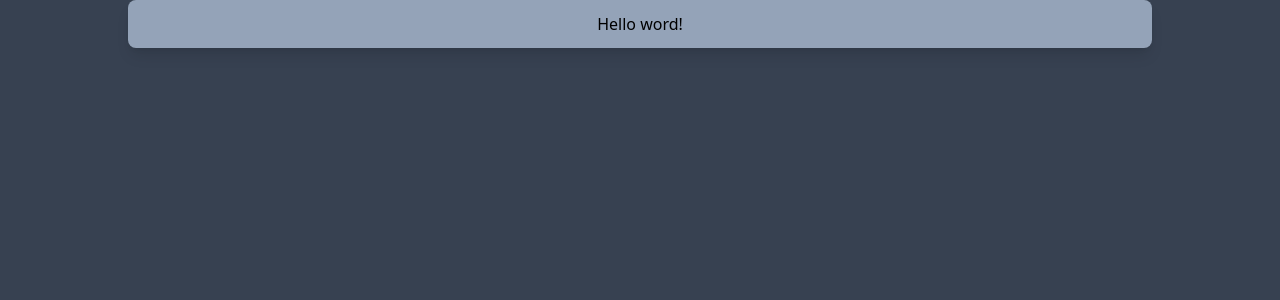
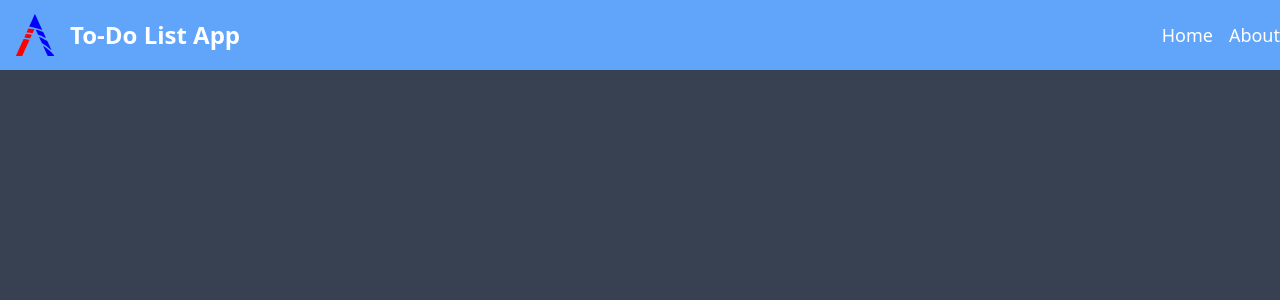
Before and after one commit to uezili/frontend-ascan, a React (Vite) app: page / in a window 1280 px wide. Shown: the top 300 px of the page. Built offline with nearby package versions, Linux system fonts and the light colour scheme.

Commit message:
Ajust padding and call header component.

```diff
--- a/src/components/ToDoApp/index.jsx
+++ b/src/components/ToDoApp/index.jsx
@@ -1,9 +1,10 @@
+import { Header } from '../Header';
 import './styles.css';
 
 export const ToDoApp = () => {
 	return (
-		<div className="todo-content">
-			<h1>Hello word!</h1>
+		<div>
+			<Header />
 		</div>
 	);
 };
--- a/src/components/ToDoApp/styles.css
+++ b/src/components/ToDoApp/styles.css
@@ -4,5 +4,5 @@
 
 
 .todo-content {
-  @apply flex w-[80%] p-3 my-auto mx-auto justify-center bg-slate-400 rounded-lg shadow-lg;
+  @apply px-3 bg-slate-400 shadow-lg;
 }
```
